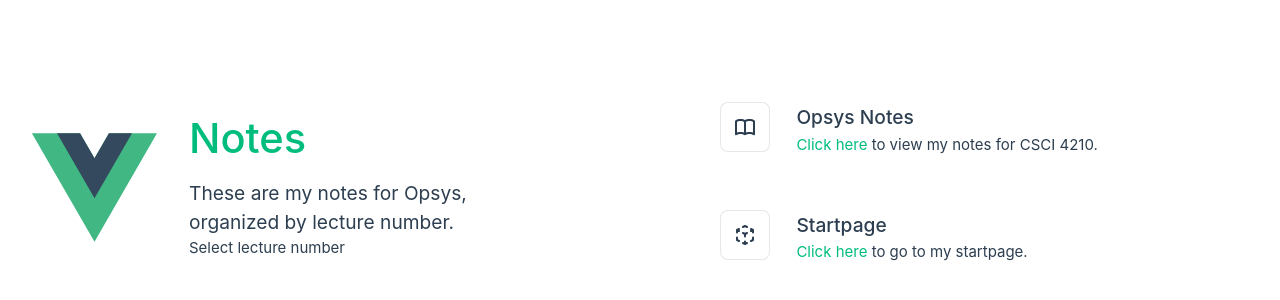
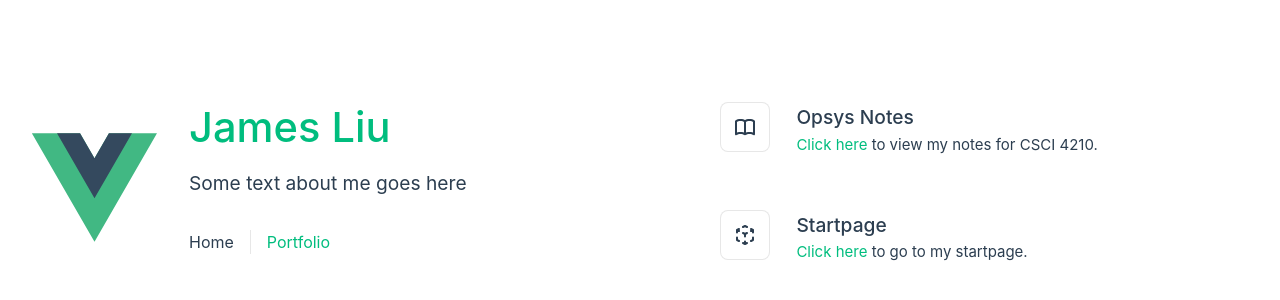
Before and after one commit to liuj-42/site, a Vue app: page / in a window 1280 px wide. Shown: the part 212-512 px from the top of the page. Built offline with nearby package versions, Linux system fonts and the light colour scheme.

Commit message:
fix default page

```diff
--- a/src/App.vue
+++ b/src/App.vue
@@ -1,7 +1,7 @@
 <script>
 export default {
   mounted() {
-    if (this.$route.name == "home") {
+    if (this.$route.name != "home") {
       this.hideNotes();
     } else {
       this.showNotes();
```
